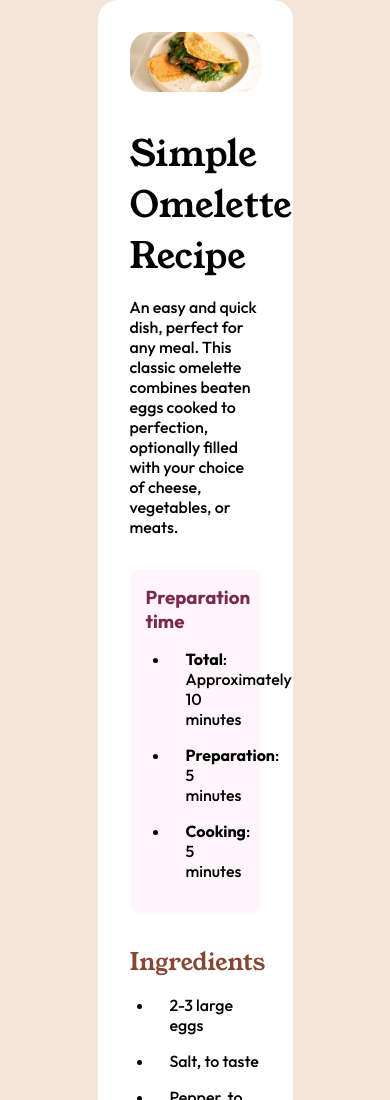
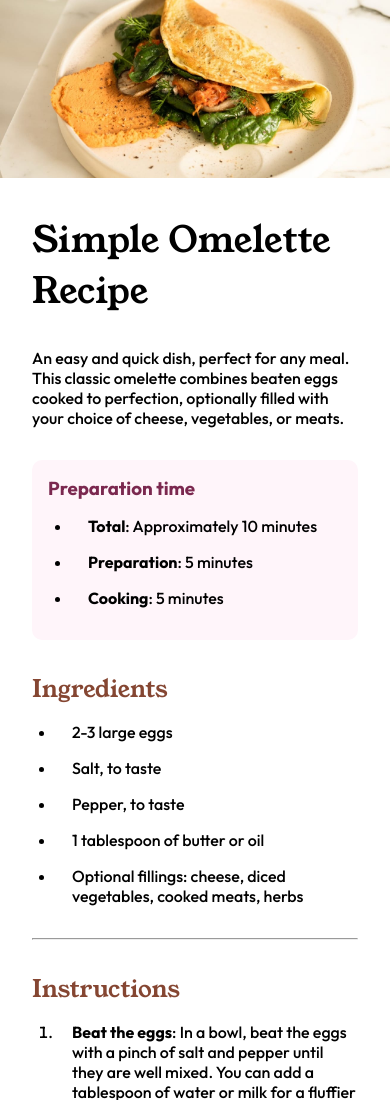
Before and after one commit to Sachins2497/recipe-page-main, a plain HTML site: page index.html in a window 390 px wide. Shown: the top 1100 px of the page. Drawn offline with Linux system fonts and the light colour scheme.

Commit message:
Add files via upload

```diff
--- a/index.html
+++ b/index.html
@@ -37,8 +37,8 @@
         </div>
       </header>
       <main>
+        <h1>Simple Omelette Recipe</h1>
         <section>
-          <h1>Simple Omelette Recipe</h1>
           <p>An easy and quick dish, perfect for any meal. This classic omelette combines beaten eggs cooked
             to perfection, optionally filled with your choice of cheese, vegetables, or meats.</p>
           <article>
--- a/styles.css
+++ b/styles.css
@@ -23,7 +23,7 @@
     background-color: var(--neutral-eggshell);
     font-family: "Outfit", sans-serif;
     font-style: normal;
-
+    padding: 3rem 0;
 }
 
 .card{
@@ -49,6 +49,7 @@ h1,h2{
 
 h1{
     font-size: 36px;
+    margin-top:2rem;
 }
 
 section{
@@ -113,3 +114,22 @@ tr:first-child {
 td{
   padding: 1rem;
 }
+
+@media only screen and (max-width: 600px) {
+    .container{
+        padding:0
+    }
+    .card{
+        width: 100%;
+        padding: 0;
+    }
+    main{
+        padding: 2rem
+    }
+    .img-div img{
+        border-radius: 0;
+    }
+    h1{
+        margin-top:0
+    }
+}
```
Lines whose indentation alone changed are shown as unchanged.
